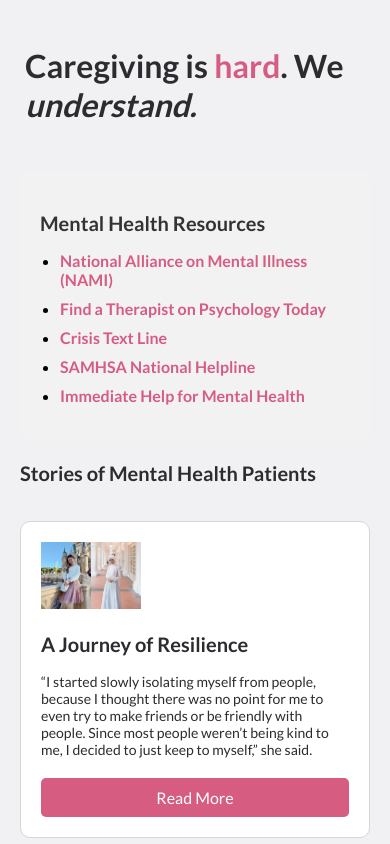
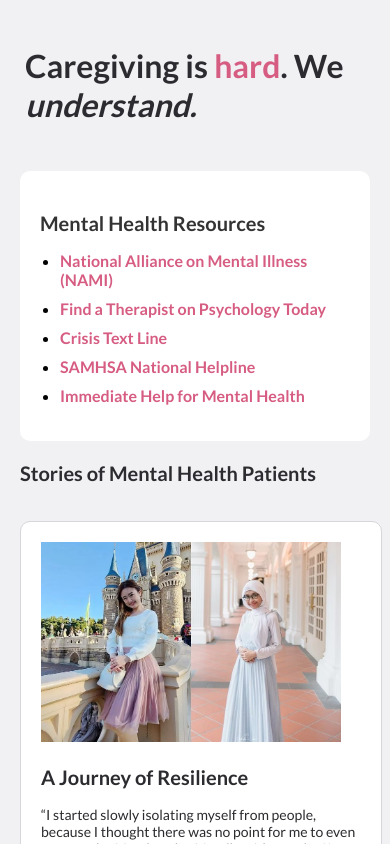
Before and after one commit to kidscoots101/caring-bridge, a React (Create React App) app: page /explore in a window 390 px wide. Shown: the top 844 px of the page. Built offline with nearby package versions, Linux system fonts and the light colour scheme.

Commit message:
added bg colour resources

```diff
--- a/src/screens/MentalHealth.css
+++ b/src/screens/MentalHealth.css
@@ -46,12 +46,11 @@ h2 {
   display: grid;
   grid-template-columns: repeat(2, 1fr);
   gap: 20px;
-
 }
 
 .story-card img {
-  max-width: 100px;
-  max-height: 100px;
+  max-width: 300px;
+  max-height: 300px;
   margin-right: 20px;
 }
 
@@ -63,10 +62,10 @@ h2 {
 }
 
 .resources-section {
-background-color: #f2f2f2;
-padding: 20px;
-border-radius: 10px;
-margin: 20px 0;
+  background-color: #FFFFFF;
+  padding: 20px;
+  border-radius: 10px;
+  margin: 20px 0;
 }
 
 .resource-heading {
@@ -163,6 +162,6 @@ flex: 3
     font-size: 14px;
   }
   .relaxation-card {
-  flex-direction: column; /* Stack elements vertically on smaller screens */
+  flex-direction: column;
 }
 }
```
